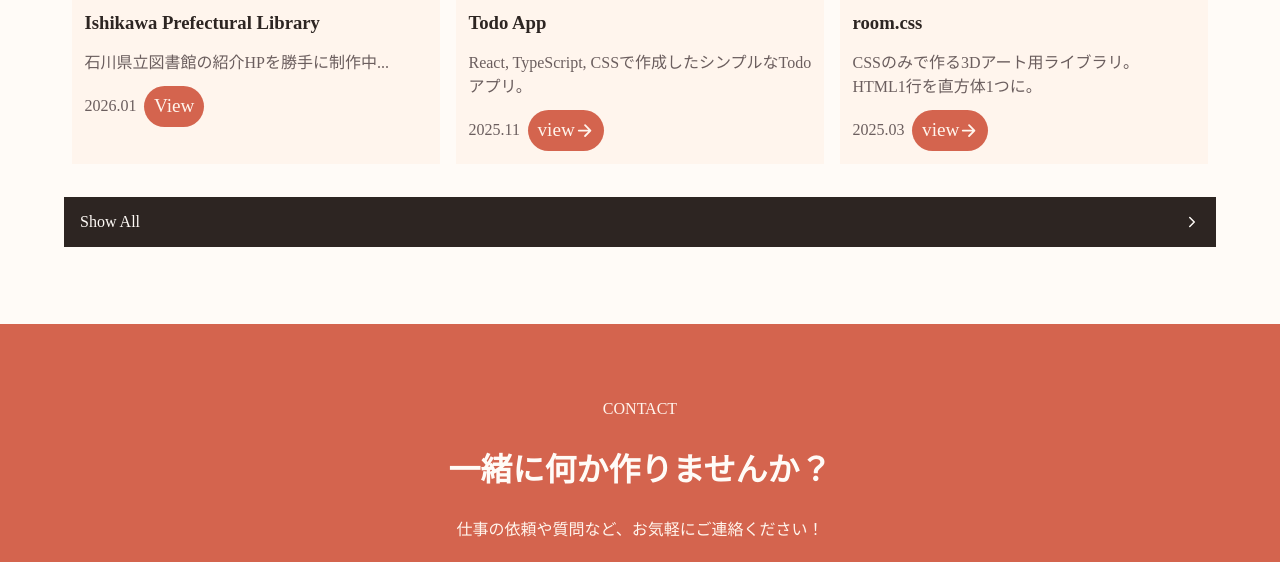
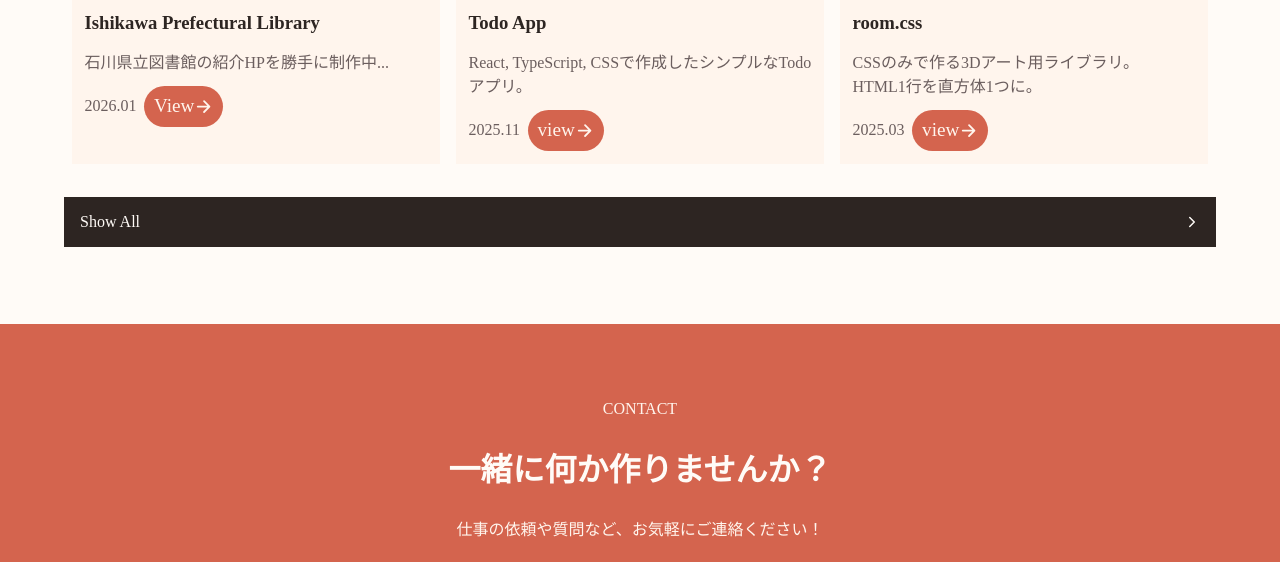
Before and after one commit to pinattutaro/portfolio, a plain HTML site: page index.html in a window 1280 px wide. Shown: the part 2392-2954 px from the top of the page. Drawn offline with nearby package versions, Linux system fonts and the light colour scheme.

Commit message:
fix: add arrow in view button

```diff
--- a/index.html
+++ b/index.html
@@ -205,7 +205,7 @@
                     <span>石川県立図書館の紹介HPを勝手に制作中...</span>
                     <div class="info">
                         <span class="data">2026.01</span>
-                        <a href="https://pinattutaro.github.io/ipl/" class="btn">View</a>
+                        <a href="https://pinattutaro.github.io/ipl/" class="btn">View<ion-icon name="arrow-forward-outline"></ion-icon></a>
                     </div>
                 </div>
             </div>
```
